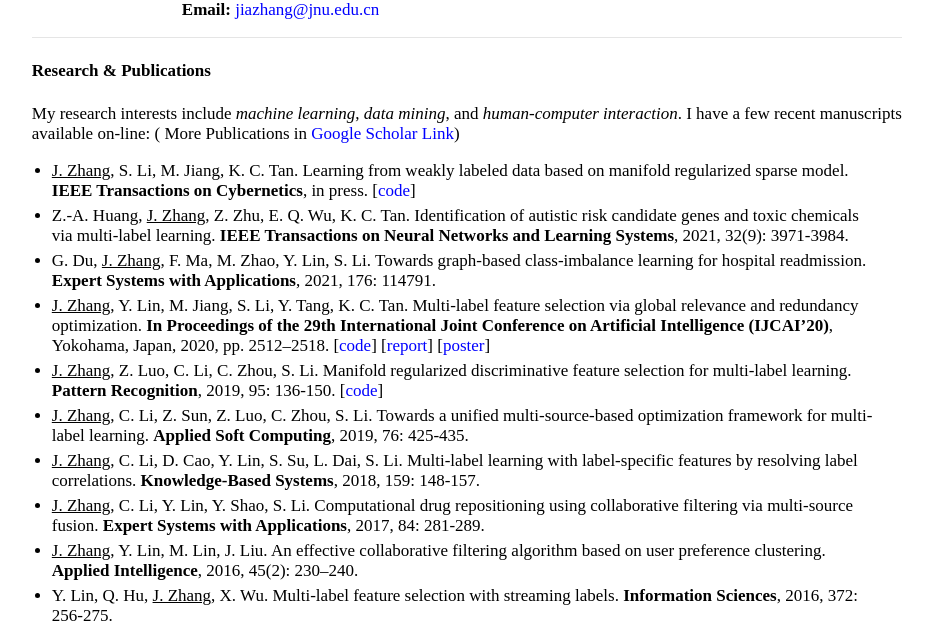
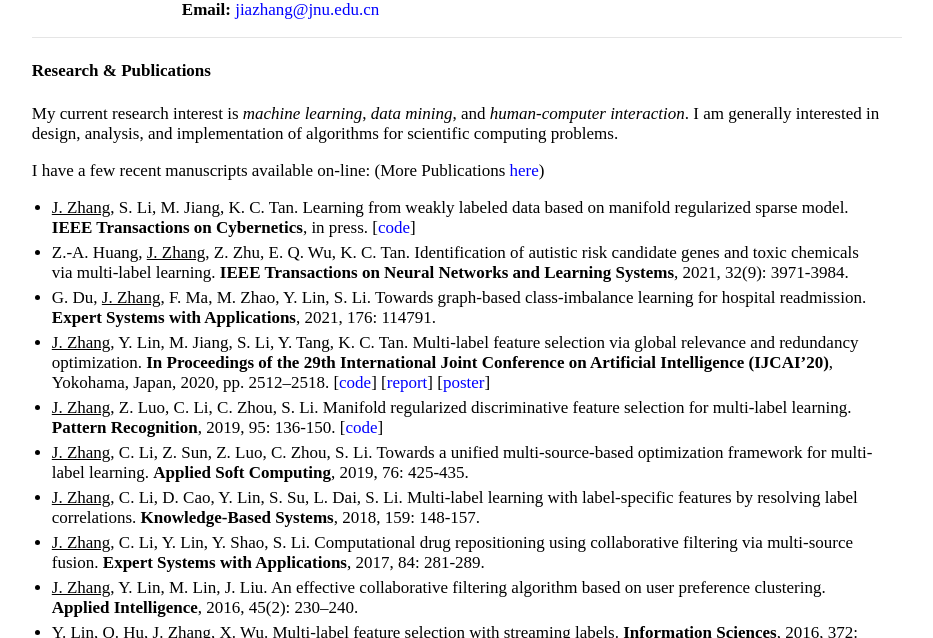
Before and after one commit to jiazhang-ml/jiazhang-ml.github.io, a Jekyll site: the page built from index.md, in a window 1280 px wide and 900 px high, cut to the strip 262-900 px from the top of the window. Shown: the whole strip, without its empty margins (173-1106 px from the left). Built offline with Jekyll 4.4.1, drawn with Linux system fonts in a browser that asks for light colours.

Commit message:
Update index.md

```diff
--- a/index.md
+++ b/index.md
@@ -15,7 +15,9 @@ I received the Ph.D. degree from the School of Informatics, Xiamen University, X
 
 #### Research & Publications
 
-My research interests include *machine learning*, *data mining*, and *human-computer interaction*. I have a few recent manuscripts available on-line: ( More Publications in [Google Scholar Link](https://scholar.google.com/citations?user=yBaTk-gAAAAJ&hl=en))
+My current research interest is *machine learning*, *data mining*, and *human-computer interaction*. I am generally interested in design, analysis, and implementation of algorithms for scientific computing problems.
+
+I have a few recent manuscripts available on-line: (More Publications [here](https://scholar.google.com/citations?user=yBaTk-gAAAAJ&hl=en))
 
 * <u>J. Zhang</u>, S. Li, M. Jiang, K. C. Tan. Learning from weakly labeled data based on manifold regularized sparse model. **IEEE Transactions on Cybernetics**, in press. [[code](MSWL-master.zip)]
 * Z.-A. Huang, <u>J. Zhang</u>, Z. Zhu, E. Q. Wu, K. C. Tan. Identification of autistic risk candidate genes and toxic chemicals via multi-label learning. **IEEE Transactions on Neural Networks and Learning Systems**, 2021, 32(9): 3971-3984.
```
